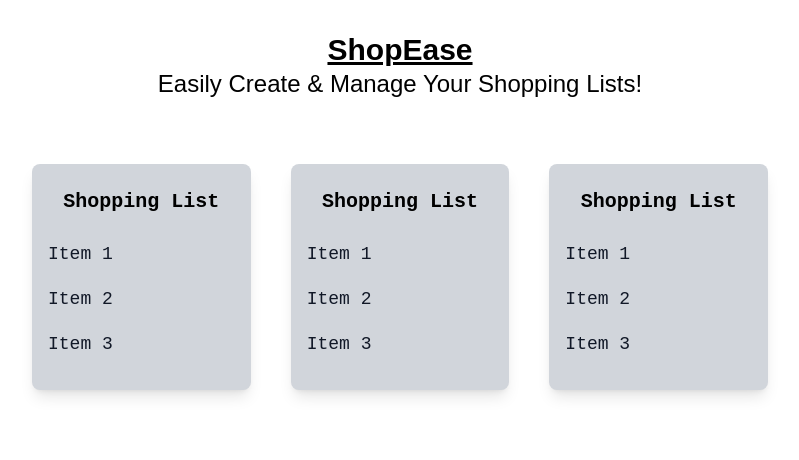
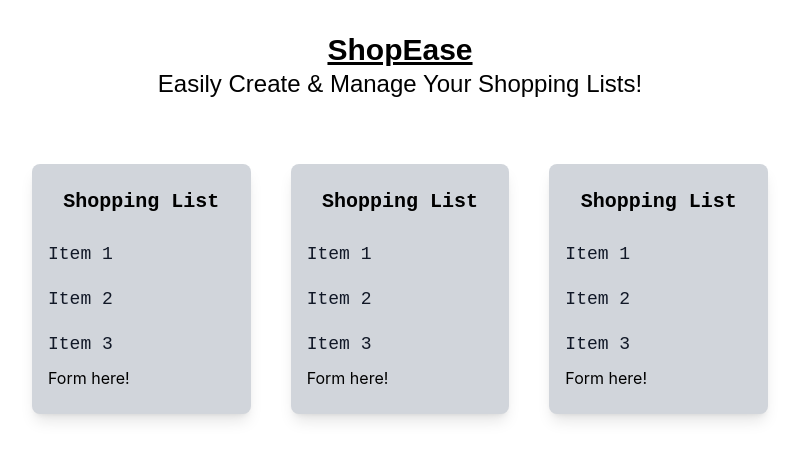
Before and after one commit to emelyn-barrientos/shopease-list-coding-challenge, a React (Create React App) app: page / in a window 1280 px wide. Shown: the top 460 px of the page, without its empty margins (240-1039 px from the left). Built offline with nearby package versions, Linux system fonts and the light colour scheme; a web font is replaced by a local one.

Commit message:
Import AddItemForm component

```diff
--- a/src/components/ShoppingList.jsx
+++ b/src/components/ShoppingList.jsx
@@ -1,3 +1,5 @@
+import AddItemForm from './AddItemForm'
+
 function ShoppingList() {
   return (
     <div className="max-w-full justify-self-center w-full">
@@ -16,6 +18,7 @@ function ShoppingList() {
             <p className="font-mono text-gray-900 text-lg">Item 3</p>
           </li>
         </ul>
+        <AddItemForm />
       </div>
     </div>
   )
```
